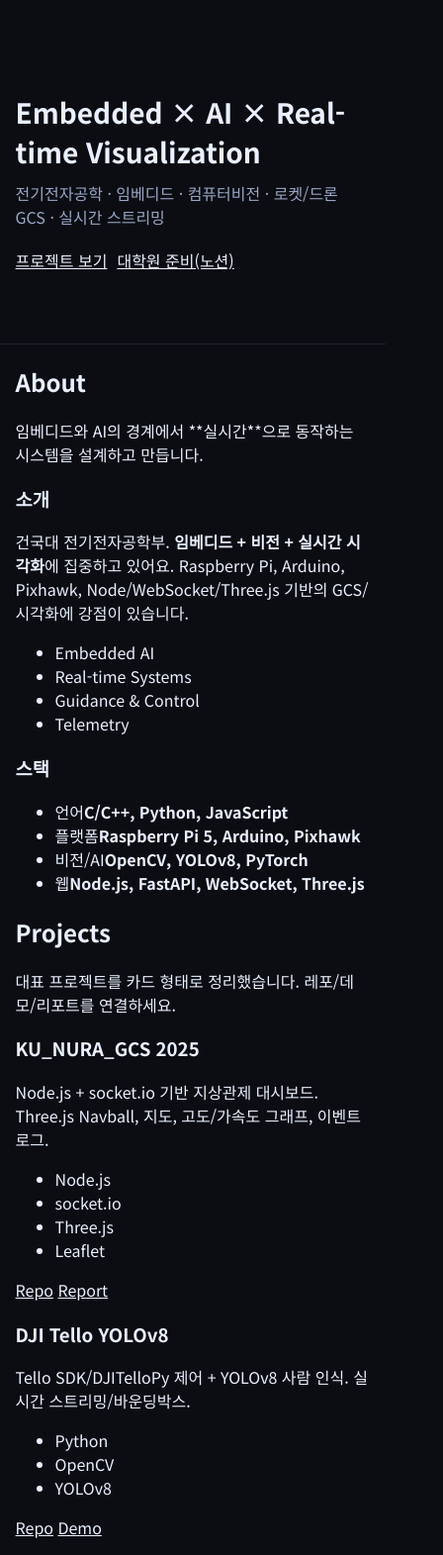
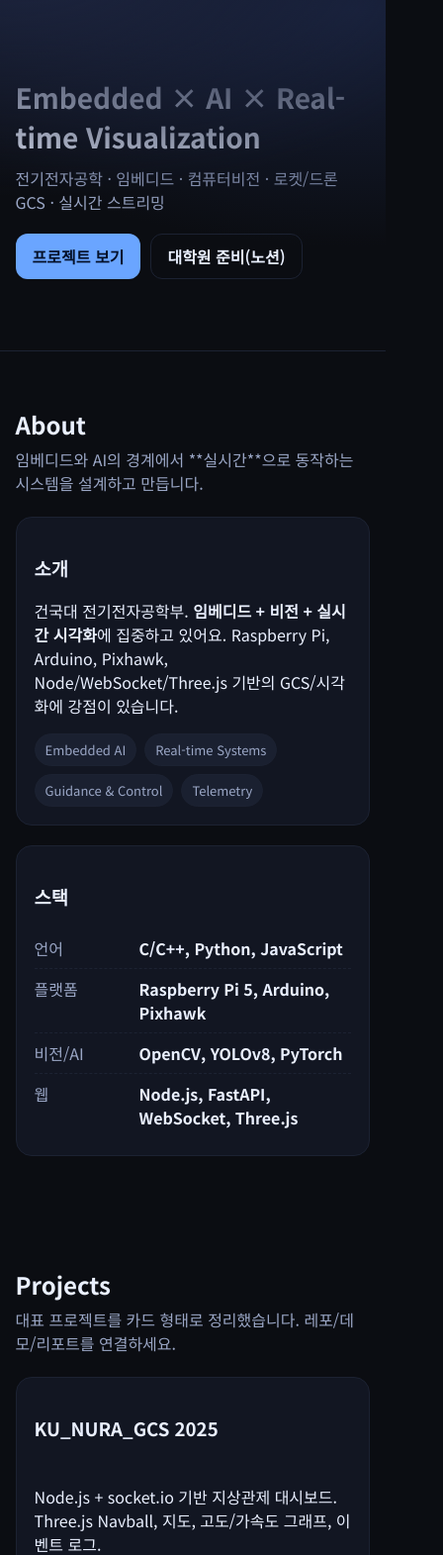
Before and after one commit to kywls405/kywls405.github.io, a plain HTML site: page index.html in a window 390 px wide. Shown: the part 76-1647 px from the top of the page at 99% size, 448 px wide, since content can reach past the window. Drawn offline with Linux system fonts and the light colour scheme.

Commit message:
Update styles.css

```diff
--- a/styles.css
+++ b/styles.css
@@ -48,4 +48,74 @@ a { color: inherit; }
 .hero-inner { padding: 96px 0 72px; }
 .hero h1 { font-size: clamp(28px, 5vw, 46px); margin: 0 0 10px; }
 .subtitle { color: var(--muted); margin: 0 0 20px; }
-.hero .cta-row { display: flex; gap: 10px; flex
+.hero .cta-row { display: flex; gap: 10px; flex-wrap: wrap; }
+.hero-bg {
+  position: absolute; inset: -20% -10% auto -10%;
+  height: 60vh;
+  background: radial-gradient(800px 400px at 15% 10%, #1d2540 0%, transparent 60%),
+              radial-gradient(800px 400px at 85% 20%, #17203a 0%, transparent 60%);
+  pointer-events: none;
+}
+
+/* Buttons */
+.btn { display: inline-block; padding: 10px 16px; border-radius: 12px;
+  background: var(--brand); color: #04112a; text-decoration: none; font-weight: 700;
+  border: 1px solid transparent;
+}
+.btn.ghost { background: transparent; color: var(--text); border-color: var(--line); font-weight: 600; }
+.btn.small { padding: 8px 12px; font-size: 14px; }
+
+/* Sections */
+.section { padding: 56px 0; }
+.section h2 { margin: 0 0 6px; }
+.muted { color: var(--muted); margin: 0 0 22px; }
+.panel {
+  background: var(--panel); border: 1px solid var(--line); border-radius: 16px; padding: 18px;
+}
+
+/* Grid */
+.grid { display: grid; gap: 20px; }
+.grid.two { grid-template-columns: repeat(auto-fit, minmax(260px, 1fr)); }
+.grid.three { grid-template-columns: repeat(auto-fit, minmax(260px, 1fr)); }
+.grid.four { grid-template-columns: repeat(auto-fit, minmax(220px, 1fr)); }
+
+/* Chips, lists */
+.chips { display: flex; flex-wrap: wrap; gap: 8px; padding: 0; list-style: none; margin: 10px 0 0; }
+.chips li { background: var(--chip); padding: 6px 10px; border-radius: 999px;
+  color: var(--muted); border: 1px solid var(--line); font-size: 13px; }
+.stack { list-style: none; padding: 0; margin: 0; }
+.stack li { display: grid; grid-template-columns: 96px 1fr; gap: 10px; padding: 8px 0; border-bottom: 1px dashed var(--line); }
+.stack li:last-child { border-bottom: 0; }
+.stack span { color: var(--muted); }
+
+/* Cards */
+.card { background: var(--panel); border: 1px solid var(--line); border-radius: 16px; padding: 18px; display: flex; flex-direction: column; gap: 10px; }
+.tags { display: flex; gap: 6px; list-style: none; padding: 0; margin: 0; flex-wrap: wrap; }
+.tags li { background: var(--chip); color: var(--muted); border: 1px solid var(--line); padding: 4px 8px; border-radius: 999px; font-size: 12px; }
+.row { display: flex; gap: 8px; margin-top: 6px; }
+
+/* Research */
+.pubs { list-style: none; padding: 0; margin: 0; }
+.pubs li { padding: 10px 0; border-bottom: 1px dashed var(--line); }
+.pubs li:last-child { border-bottom: 0; }
+
+/* Notion */
+.notion-grid .notion-card { display: block; background: var(--panel); border: 1px solid var(--line); border-radius: 14px; padding: 14px; text-decoration: none; color: var(--text); }
+.notion-grid .notion-card:hover { border-color: var(--brand); transform: translateY(-1px); transition: .16s ease; }
+.notion-card .title { font-weight: 800; margin-bottom: 6px; }
+.notion-card .desc { color: var(--muted); font-size: 14px; }
+
+/* Contact */
+.contact { display: grid; gap: 12px; grid-template-columns: repeat(auto-fit, minmax(220px, 1fr)); }
+.contact .label { color: var(--muted); font-size: 13px; }
+
+/* Footer */
+.site-footer { border-top: 1px solid var(--line); padding: 22px 0; color: var(--muted); }
+
+/* Responsive */
+@media (max-width: 860px) {
+  .main-nav { position: fixed; right: 12px; top: 56px; background: var(--panel);
+    border: 1px solid var(--line); border-radius: 12px; padding: 10px; display: none; flex-direction: column; }
+  .main-nav.open { display: flex; }
+  .hide-desktop { display: inline-block; }
+}
```
